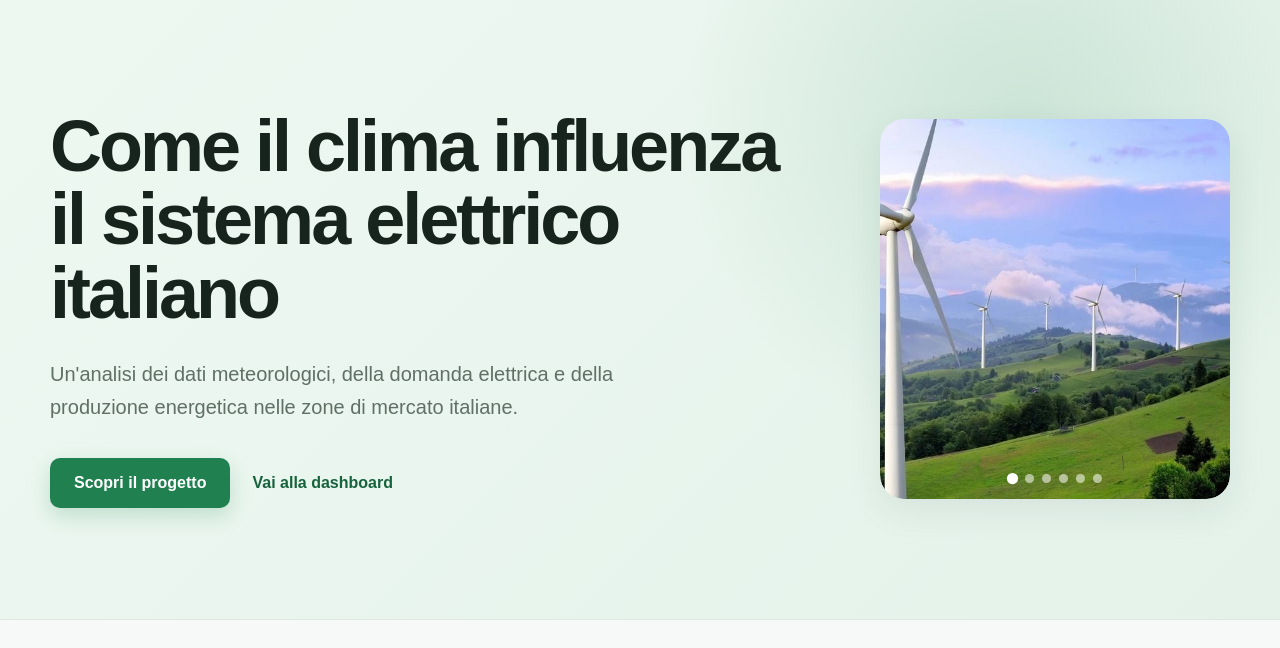
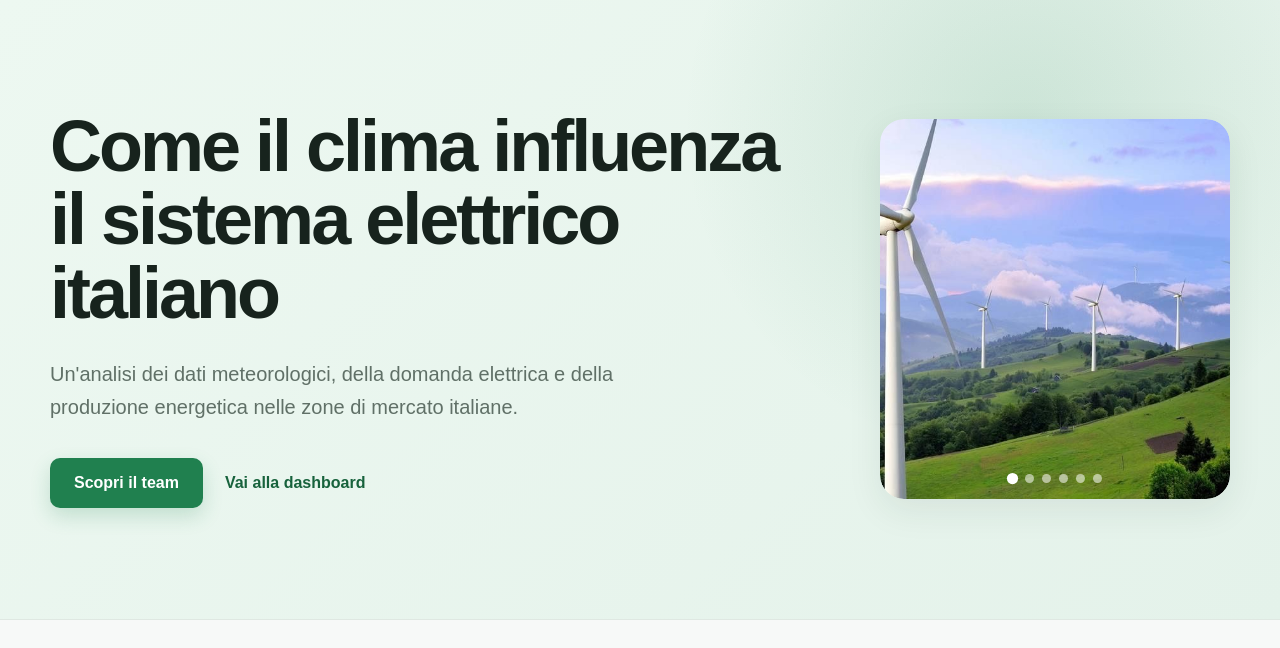
Before and after one commit to asalisar/ClimaWatt-website, a Flask app: page / in a window 1280 px wide. Shown: the part 78-726 px from the top of the page. Run offline with Flask 3, Linux system fonts and the light colour scheme.

Commit message:
Cambia bottone hero in 'Scopri il team'

```diff
--- a/templates/home.html
+++ b/templates/home.html
@@ -16,7 +16,7 @@
                 e della produzione energetica nelle zone di mercato italiane.
             </p>
             <div class="hero-actions">
-                <a href="#progetto" class="bottone">Scopri il progetto</a>
+                <a href="#team" class="bottone">Scopri il team</a>
                 <a href="/dati#dashboard" class="link-dashboard">Vai alla dashboard</a>
             </div>
         </div>
```
